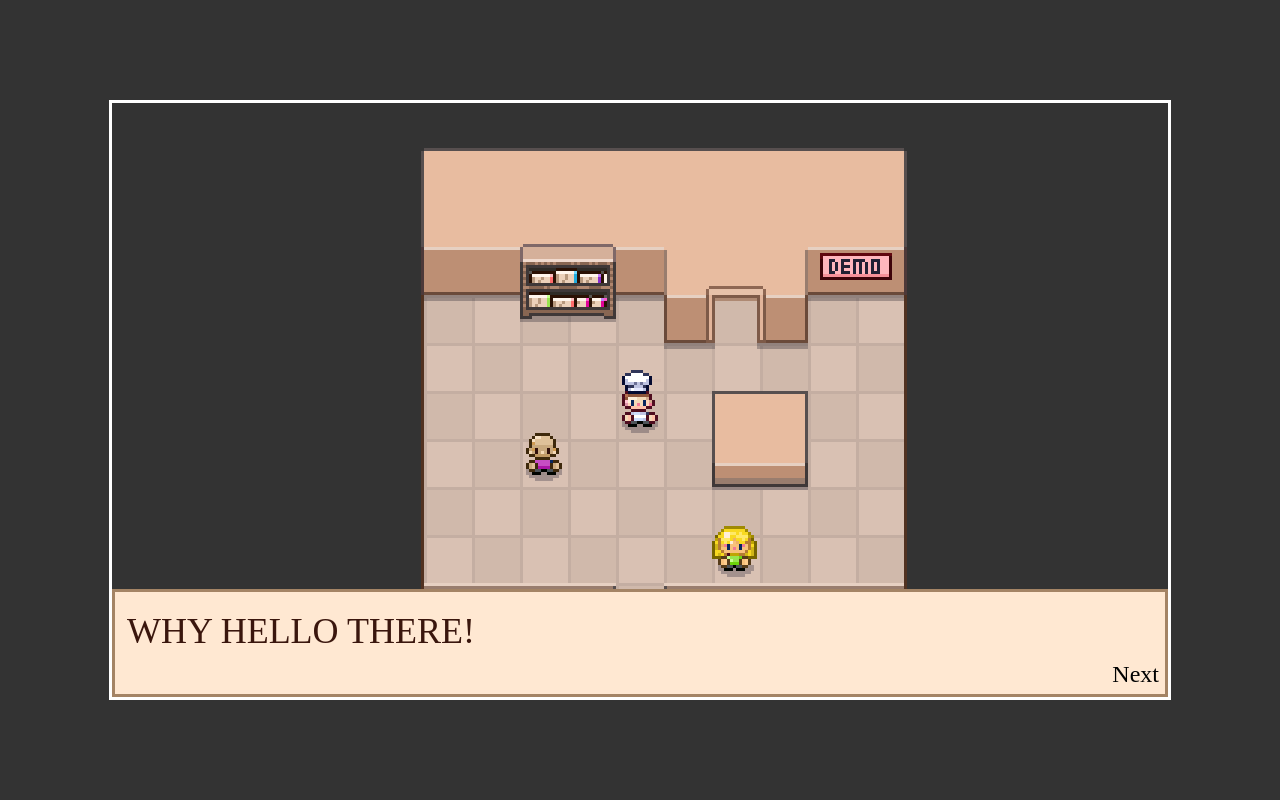
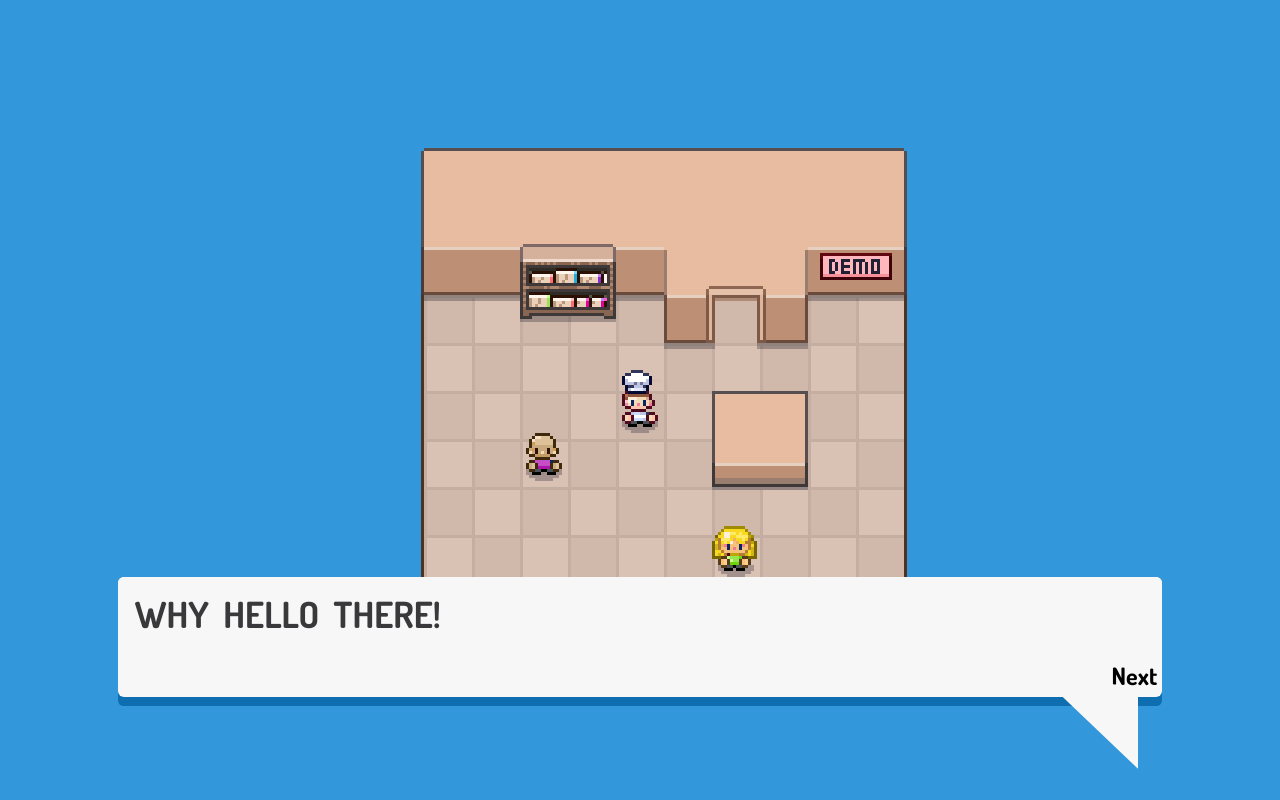
Before and after one commit to AlkarimJ1997/PizzaLegends, a React (Vite) app: page / in a window 1280 px wide. Built offline with nearby package versions, Linux system fonts and the light colour scheme.

Commit message:
Working on text message styles

```diff
--- a/index.html
+++ b/index.html
@@ -5,6 +5,16 @@
 		<link rel="icon" type="image/svg+xml" href="/vite.svg" />
 		<meta name="viewport" content="width=device-width, initial-scale=1.0" />
 		<title>Pizza Legends</title>
+
+		<!-- Fonts -->
+		<link rel="preconnect" href="https://fonts.googleapis.com" />
+		<link rel="preconnect" href="https://fonts.gstatic.com" crossorigin />
+		<link
+			href="https://fonts.googleapis.com/css2?family=Sora:wght@100..900&display=swap"
+			rel="stylesheet" />
+		<link
+			href="https://fonts.googleapis.com/css2?family=Dosis:wght@200;300;400;500;600;700;800&display=swap"
+			rel="stylesheet" />
 	</head>
 	<body>
 		<div id="root"></div>
--- a/src/App.tsx
+++ b/src/App.tsx
@@ -1,5 +1,6 @@
 import { useState, useEffect, useRef } from 'react';
 import { Overworld } from './classes/Overworld';
+import Message from './components/Message';
 
 function App() {
 	const [overworld, setOverworld] = useState<Overworld>();
@@ -23,6 +24,7 @@ function App() {
 		<>
 			<div ref={containerRef} className='game'>
 				<canvas className='game__canvas' width={352} height={198}></canvas>
+				<Message />
 			</div>
 		</>
 	);
--- a/src/components/Message.tsx
+++ b/src/components/Message.tsx
@@ -1,5 +1,15 @@
 const Message = () => {
-	return <div>Message</div>;
+	return (
+		<div className='message'>
+			<svg
+				className='corner'
+				viewBox='0 0 65 62'
+				fill='none'
+				xmlns='http://www.w3.org/2000/svg'>
+				<path d='M35 3.5L65 6.5V62L0 0L35 3.5Z' fill='hsl(0 0% 97%)' />
+			</svg>
+		</div>
+	);
 };
 
 export default Message;
--- a/src/index.css
+++ b/src/index.css
@@ -1,5 +1,9 @@
 :root {
-	--clr-primary: hsl(0, 0%, 20%);
+	--clr-primary: hsl(204, 70%, 53%);
+	/* --clr-primary: hsl(194, 36%, 71%); */
+
+	--ff-body: 'Sora', monospace;
+	--ff-text: 'Dosis', monospace;
 
 	/* Text Message Variables */
 	--border-color: #291d4d;
@@ -46,6 +50,7 @@ body {
 	place-content: center;
 	min-height: 100vh;
 	background-color: var(--clr-primary);
+	font-family: var(--ff-body);
 	line-height: 1.5;
 	text-rendering: optimizeSpeed;
 	overflow: hidden;
@@ -55,7 +60,6 @@ body {
 	position: relative;
 	width: 352px;
 	height: 198px;
-	outline: 1px solid hsl(0 0% 100%);
 	transform: scale(3);
 }
 
@@ -66,13 +70,26 @@ body {
 /* Text Message Styles */
 .message {
 	position: absolute;
-	inset: auto 0 0 0;
-	height: 2.25rem;
-	background-color: var(--menu-background);
-	padding: 0.25rem;
+	inset: auto 0.1rem 0 0.1rem;
+	height: 2.5rem;
+	background-color: hsl(0 0% 97%);
+	padding: 0.5em;
+	font-family: var(--ff-text);
 	font-size: 0.75rem;
-	color: var(--menu-font-color);
-	border: 1px solid var(--menu-border-color);
+	font-weight: 700;
+	color: hsl(240, 2%, 23%);
+	line-height: 1.2em;
+	word-spacing: 0.2em;
+	border-radius: 0.125rem;
+	box-shadow: 0 3px 0 0 hsl(204, 85%, 37%);
+}
+
+.corner {
+	position: absolute;
+	inset: auto 0.5rem 0 auto;
+	width: 2rem;
+	z-index: 1;
+	transform: translateY(80%);
 }
 
 .message__btn {
```
